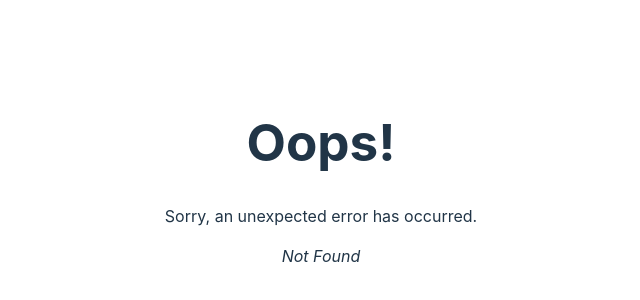
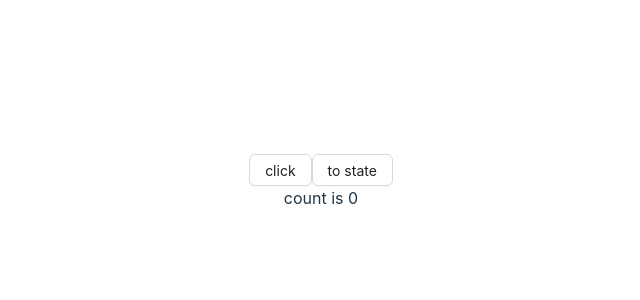
Before and after one commit to szwc/my-react-app, a React (Vite) app: page /effect in a window 1280 px wide. Before the commit this address had no page. Shown: the part 218-518 px from the top of the page, without its empty margins (319-959 px from the left). Built offline with nearby package versions, Linux system fonts and the light colour scheme.

Commit message:
添加useEffect

```diff
--- a/src/main.jsx
+++ b/src/main.jsx
@@ -16,6 +16,7 @@ import { action as destroyAction } from "./routes/destroy";
 import Index from "./routes/index";
 import Demo from './routes/context/demo'
 import Count from './routes/hooks/useState';
+import EffectCount from './routes/hooks/useEffect';
 const router = createBrowserRouter([
   {
     path: "/",
@@ -57,6 +58,10 @@ const router = createBrowserRouter([
   {
     path:'/state',
     element:<Count/>
+  },
+  {
+    path:'/effect',
+    element:<EffectCount/>
   }
 ]);
 ReactDOM.createRoot(document.getElementById('root')).render(
--- /dev/null
+++ b/src/routes/hooks/useEffect/index.jsx
@@ -0,0 +1,30 @@
+import { useState,useEffect } from "react";
+import { Button } from "antd";
+import { NavLink,redirect,useNavigate } from "react-router-dom";
+function EffectCount(props){
+    const [count,setCount] = useState(0)
+    let navigate = useNavigate();
+    useEffect(()=>{
+        console.log('effect');
+        document.title = `你点击了${count}次`
+        const timer = setInterval(() => {
+            console.log('定时器');
+        }, 2000);
+        return ()=>{
+            clearInterval(timer)
+        }
+    },[])
+    function toState(){
+        console.log('redirect',redirect);
+        navigate('/state')
+    }
+    return (
+        <>
+            <Button onClick={()=>{setCount(count+1)}}>click</Button>
+            <Button onClick={toState}>to state</Button>
+            {/* <NavLink to={'/state'}>to state</NavLink> */}
+            <div>count is {count}</div>
+        </>
+    )
+}
+export default EffectCount
```
